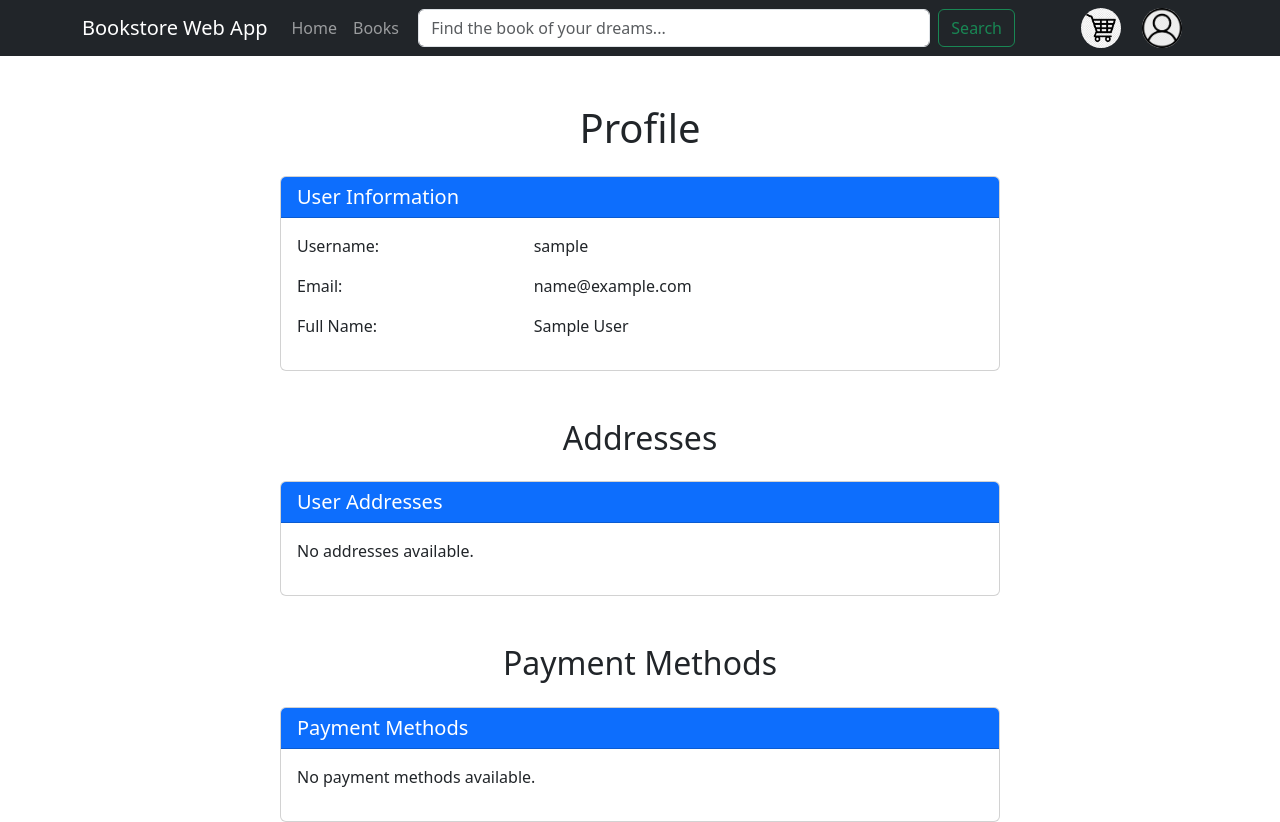
After one commit to cdf144/bookstore-web-app, a Django app: page /profile/ in a window 1280 px wide. The commit adds this page. Run offline with Django 5.2, Linux system fonts and the light colour scheme; the visitor is signed in with stand-in values (Sample User, id 1); some libraries are stand-ins or nearby versions.

Commit message:
- FrontEnd Improvement

```diff
--- a/bookstore/urls.py
+++ b/bookstore/urls.py
@@ -19,19 +19,22 @@ from django.contrib import admin
 from django.urls import path, include
 from django.views.generic import TemplateView
 from products import views
-from products.views import CheckoutView, OrderSummaryView
+from products.views import CheckoutView, CartView, profile
 
 app_name = "core"
 
 urlpatterns = [
     path("admin/", admin.site.urls),
     path("accounts/", include("allauth.urls")),
-    path("", TemplateView.as_view(template_name="home.html")),
+    path("", views.home, name="home"),
+    path("categories/<int:category_id>/", views.category_books, name="category_books"),
     path("users/", views.users, name="users"),
     path("books/", views.book_list, name="book_list"),
     path("books/<int:id>/", views.book_detail, name="book_detail"),
     path("search/", views.search, name="search"),
     path("checkout/", CheckoutView.as_view(), name="check_out"),
-    path("order-summary/", OrderSummaryView.as_view(), name="order-summary"),
+    path("cart/", CartView.as_view(), name="cart"),
     path("add_to_cart<str:book_title>/", views.add_to_cart, name="add_to_cart"),
+    path('profile/', profile, name='profile'),
+    path("remove_from_cart/<str:book_title>/", views.remove_from_cart, name="remove_from_cart"),
 ]
--- a/products/views.py
+++ b/products/views.py
@@ -9,7 +9,7 @@ from django.views.generic import View
 from django.contrib.auth.decorators import login_required
 from django.contrib import messages
 
-from .models import Book, Cart, CartItems, Order, OrderDetail, UserAddress, UserPayment
+from .models import Book, Cart, CartItems, Order, OrderDetail, UserAddress, UserPayment, Category
 from datetime import datetime
 from .forms import CheckoutForm, PAYMENT_CHOICES
 
@@ -21,14 +21,39 @@ def users(request):
     context = {"users": users}
     return HttpResponse(template.render(context, request))
 
+def home(request):
+    categories = Category.objects.all()
+    random_books = Book.objects.order_by("?")[:12]  # Random 12 books
+    return render(request, "home.html", {"categories": categories, "random_books": random_books})
 
+def category_books(request, category_id):
+    category = Category.objects.get(id=category_id)
+    books = Book.objects.filter(category=category)
+
+    paginator = Paginator(books, 12)  # Show 10 books per page
+    page_number = request.GET.get('page')
+    page_obj = paginator.get_page(page_number)
+
+    return render(request, "category_books.html", {"category": category, "page_obj": page_obj})
+
+"""
 def book_list(request):
-    """Displays a list of 5 random books at the main page for book."""
     # books = Book.objects.all()[:5]
     # books = Book.objects.get(id=10010)
     random_books = Book.objects.order_by("?").distinct()[:5]
     return render(request, "book_list.html", {"book_list": random_books})
+"""
 
+def book_list(request):
+    categories = Category.objects.all().order_by('id')
+    for category in categories:
+        category.random_books = category.book_set.order_by('?')[:4]  # Get 4 random books for each category
+
+    paginator = Paginator(categories, 2)
+    page_number = request.GET.get('page')
+    page_obj = paginator.get_page(page_number)
+    context = {'page_obj': page_obj}
+    return render(request, 'book_list.html', context)
 
 def book_detail(request, id):
     """Displays book details"""
@@ -100,8 +125,21 @@ def remove_from_cart(request, slug):
 
 """
 
+def remove_from_cart(request, book_title):
+    book = get_object_or_404(Book, title=book_title)
+    try:
+        cart = Cart.objects.get(created_by=request.user)
+        cart_item = CartItems.objects.get(cart=cart, book=book)
+        cart_item.delete()
+        messages.info(request, "Book removed from your cart")
+    except Cart.DoesNotExist:
+        messages.error(request, "You do not have a cart")
+    except CartItems.DoesNotExist:
+        messages.error(request, "Book is not in your cart")
+    return redirect("order-summary")
 
-class OrderSummaryView(View):
+
+class CartView(View):
     def get(self, *args, **kwargs):
         cart = get_object_or_404(Cart, created_by=self.request.user)
         cartItems = CartItems.objects.filter(cart=cart)
@@ -110,7 +148,7 @@ class OrderSummaryView(View):
             book = Book.objects.get(title=item.book.title)
             totalPrice += item.quantity * book.price
         context = {"cart_items": cartItems, "orders": cart, "total_price": totalPrice}
-        return render(self.request, "order_summary.html", context)
+        return render(self.request, "cart.html", context)
 
 
 """
@@ -186,3 +224,34 @@ class CheckoutView(View):
                 message="You have not filled all the needed information",
             )
             return redirect("check_out")
+
+@login_required
+def profile(request):
+    """Displays the user's profile"""
+    user = request.user
+
+    # Deduplicate addresses
+    unique_addresses = []
+    seen_addresses = set()
+    for address in user.useraddress_set.all():
+        identifier = (address.address_line, address.city, address.postal_code, address.country, address.mobile)
+        if identifier not in seen_addresses:
+            unique_addresses.append(address)
+            seen_addresses.add(identifier)
+
+    # Deduplicate payment methods
+    unique_payments = []
+    seen_payments = set()
+    for payment in user.userpayment_set.all():
+        identifier = (payment.payment_type, payment.expiry_date)
+        if identifier not in seen_payments:
+            unique_payments.append(payment)
+            seen_payments.add(identifier)
+
+    context = {
+        'user': user,
+        'addresses': unique_addresses,
+        'payments': unique_payments,
+    }
+
+    return render(request, 'profile.html', context)
--- a/templates/base.html
+++ b/templates/base.html
@@ -5,15 +5,21 @@
 <html>
 <head>
     <meta charset="UTF-8">
-    <meta name="viewport" content="width=device-width, initial-scale=1.0">
+    <meta name="viewport" content="width=device-width, initial-scale=1.0, maximum-scale=1.0">
     <title>
         {% block title %}
         Bookstore Web App
         {% endblock %}
     </title>
-    <link rel="stylesheet" href="{% static 'css/mdb.rtl.min.css' %}">
+    {% bootstrap_css %}
 
-    {% bootstrap_css %}
+    <style>
+        .navbar-brand img {
+            max-height: 40px;
+            max-width: 40px;
+            border-radius: 50%;
+        }
+    </style>
 
 </head>
 <body>
@@ -34,10 +40,23 @@
                         <a class="nav-link" href="http://127.0.0.1:8000/books/">Books</a>
                     </li>
                 </ul>
-                <form class="d-flex" method="get" action="{% url 'search' %}">
-                    <input class="form-control me-2" type="search" name="q" placeholder="Search books..." aria-label="Search">
+                <form class="d-flex mx-auto" method="get" action="{% url 'search' %}" style="width: 70%;">
+                    <input class="form-control me-2" type="search" name="q" placeholder="Find the book of your dreams..." aria-label="Search" style="width: 80%;">
                     <button class="btn btn-outline-success" type="submit">Search</button>
                 </form>
+                <div class="ms-auto">
+                    <!-- View Cart button -->
+                    <a class="navbar-brand me-3" href="{% url 'cart' %}">
+                        <img src={% static 'logo/cart.jpg' %} alt="View your cart">
+                    </a>
+
+                    <!-- Profile button -->
+                    {% if request.user.is_authenticated %}
+                        <a class="navbar-brand" href="{% url 'profile' %}">
+                            <img src="{% static 'logo/logo2.jpg' %}" alt="Profile">
+                        </a>
+                    {% endif %}
+                </div>
             </div>
         </div>
     </nav>
--- /dev/null
+++ b/templates/profile.html
@@ -0,0 +1,74 @@
+{% extends "base.html" %}
+{% load static %}
+
+{% block title %}
+  Profile
+{% endblock %}
+
+{% block content %}
+  <div class="container mt-5">
+    <div class="row">
+      <div class="col-md-8 offset-md-2">
+        <h1 class="mb-4 text-center">Profile</h1>
+        <div class="card">
+          <div class="card-header bg-primary text-white">
+            <h5 class="mb-0">User Information</h5>
+          </div>
+          <div class="card-body">
+            <div class="row mb-3">
+              <div class="col-md-4 font-weight-bold">Username:</div>
+              <div class="col-md-8">{{ user.username }}</div>
+            </div>
+            <div class="row mb-3">
+              <div class="col-md-4 font-weight-bold">Email:</div>
+              <div class="col-md-8">{{ user.email }}</div>
+            </div>
+            <div class="row mb-3">
+              <div class="col-md-4 font-weight-bold">Full Name:</div>
+              <div class="col-md-8">{{ user.get_full_name }}</div>
+            </div>
+          </div>
+        </div>
+
+        <h2 class="mt-5 mb-4 text-center">Addresses</h2>
+        <div class="card">
+          <div class="card-header bg-primary text-white">
+            <h5 class="mb-0">User Addresses</h5>
+          </div>
+          <div class="card-body">
+            {% for address in addresses %}
+              <div class="mb-3">
+                <p class="mb-1"><strong>Address Line:</strong> {{ address.address_line }}</p>
+                <p class="mb-1"><strong>City:</strong> {{ address.city }}</p>
+                <p class="mb-1"><strong>Postal Code:</strong> {{ address.postal_code }}</p>
+                <p class="mb-1"><strong>Country:</strong> {{ address.country }}</p>
+                <p class="mb-1"><strong>Mobile:</strong> {{ address.mobile }}</p>
+                <hr>
+              </div>
+            {% empty %}
+              <p>No addresses available.</p>
+            {% endfor %}
+          </div>
+        </div>
+
+        <h2 class="mt-5 mb-4 text-center">Payment Methods</h2>
+        <div class="card">
+          <div class="card-header bg-primary text-white">
+            <h5 class="mb-0">Payment Methods</h5>
+          </div>
+          <div class="card-body">
+            {% for payment in payments %}
+              <div class="mb-3">
+                <p class="mb-1"><strong>Payment Type:</strong> {{ payment.get_payment_type_display }}</p>
+                <p class="mb-1"><strong>Expiry Date:</strong> {{ payment.expiry_date }}</p>
+                <hr>
+              </div>
+            {% empty %}
+              <p>No payment methods available.</p>
+            {% endfor %}
+          </div>
+        </div>
+      </div>
+    </div>
+  </div>
+{% endblock %}
```
Also changed, not shown: templates/book_list.html (+68 -14 lines), templates/cart.html (added, +45 -0 lines), templates/category_books.html (added, +75 -0 lines), templates/home.html (+34 -7 lines), templates/order_summary.html (deleted, +0 -36 lines), templates/search.html (+46 -16 lines), static/logo/cart.jpg (added), static/logo/logo2.jpg (added), 1 other file.
